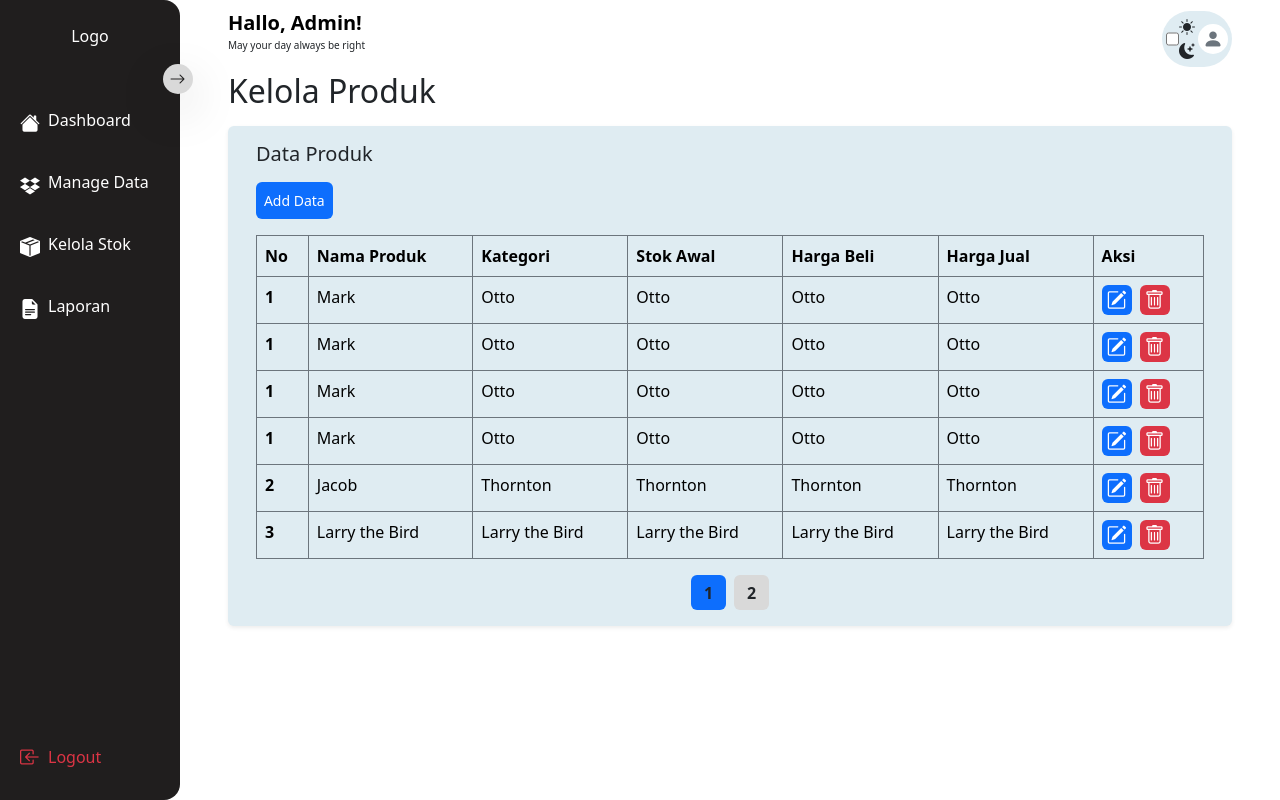
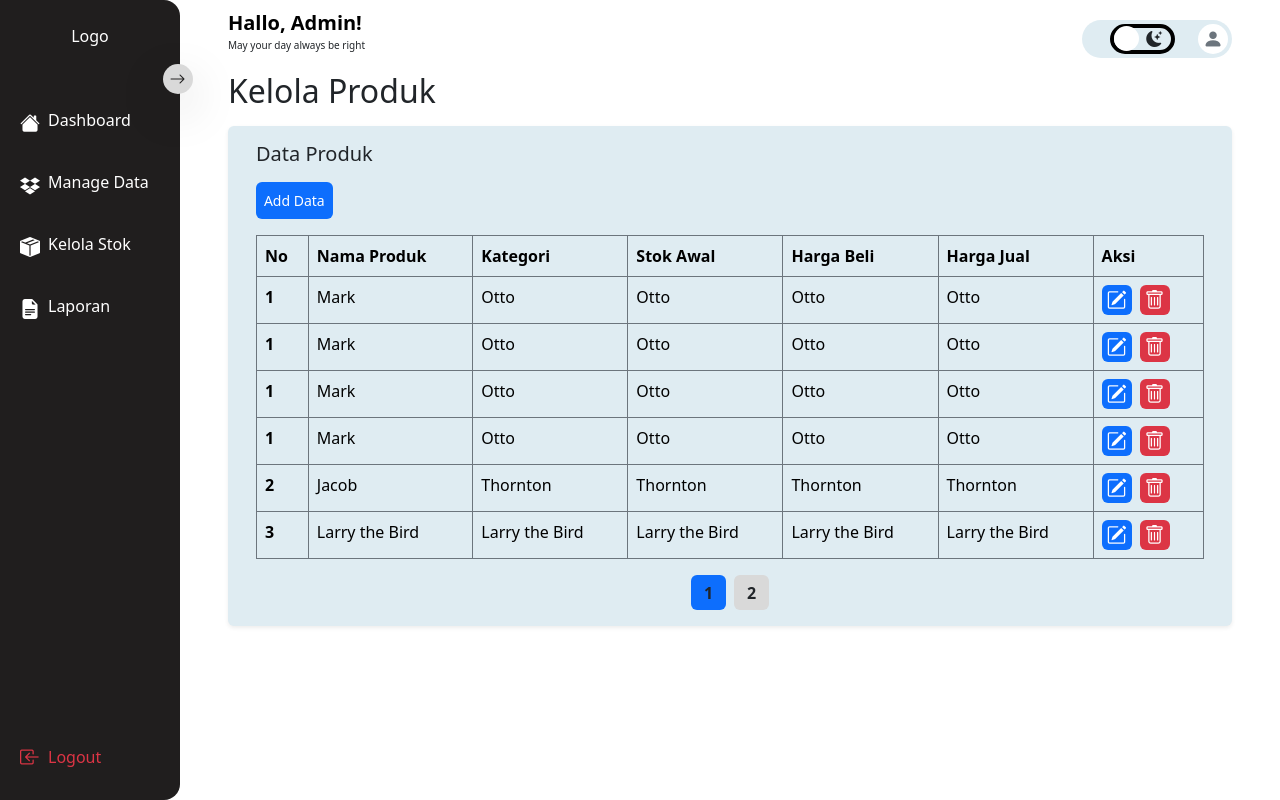
Before and after one commit to zackyhermawan/web_inventaris_toko_grosir, a PHP site: page /manageData.html in a window 1280 px wide. Run offline with PHP 8.4, Linux system fonts and the light colour scheme.

Commit message:
Update style.css

```diff
--- a/Dashboard_webDev/style.css
+++ b/Dashboard_webDev/style.css
@@ -7,6 +7,10 @@
 
 * {
   box-sizing: border-box;
+}
+
+.bg-white:hover {
+  background-color: #e0e0e0 !important;
 }
 
 .bg-primary:hover {
@@ -119,13 +123,67 @@ a.logout {
 }
 
 .profile {
-  width: 70px;
+  width: 150px;
   background-color: var(--second);
 }
 
 .profile i {
   width: 30px;
   height: 30px;
+}
+
+.checkbox-label {
+  width: 65px;
+  height: 30px;
+  border-radius: 30px;
+  position: relative;
+  display: block;
+  border: 4px solid #000;
+  transition: 0.3s;
+  cursor: pointer;
+}
+
+.checkbox-label:after {
+  content: "";
+  width: 25px;
+  height: 25px;
+  position: absolute;
+  top: -2px;
+  left: 0;
+  background: white;
+  border-radius: 25px;
+  transition: 0.3s;
+}
+
+.bi-sun-fill {
+  color: white;
+  position: absolute;
+  top: 50%;
+  left: 10%;
+  transform: translateY(-40%);
+}
+
+.bi-moon-stars-fill {
+  position: absolute;
+  top: 50%;
+  right: -10%;
+  transform: translateY(-40%);
+}
+
+input.switch {
+  width: 0;
+  height: 0;
+  visibility: hidden;
+}
+
+input.switch:checked + .checkbox-label {
+  background: #000;
+}
+
+input.switch:checked + .checkbox-label:after {
+  right: 0;
+  transform: translateX(36px);
+  background: linear-gradient(180deg, #777, #3a3a3a);
 }
 
 .user-info {
@@ -161,18 +219,11 @@ a.logout {
 }
 /* End Main Content */
 
-/* Kelola Produk */
-
-/* End Kelola Produk */
-
 /* Login */
-form.login {
-  background-color: #f8fafc !important;
-}
-
-.form-check-input:focus {
+input.login {
   outline: none !important;
   box-shadow: none !important;
+  background: transparent !important;
 }
 /* End Login */
 
```
